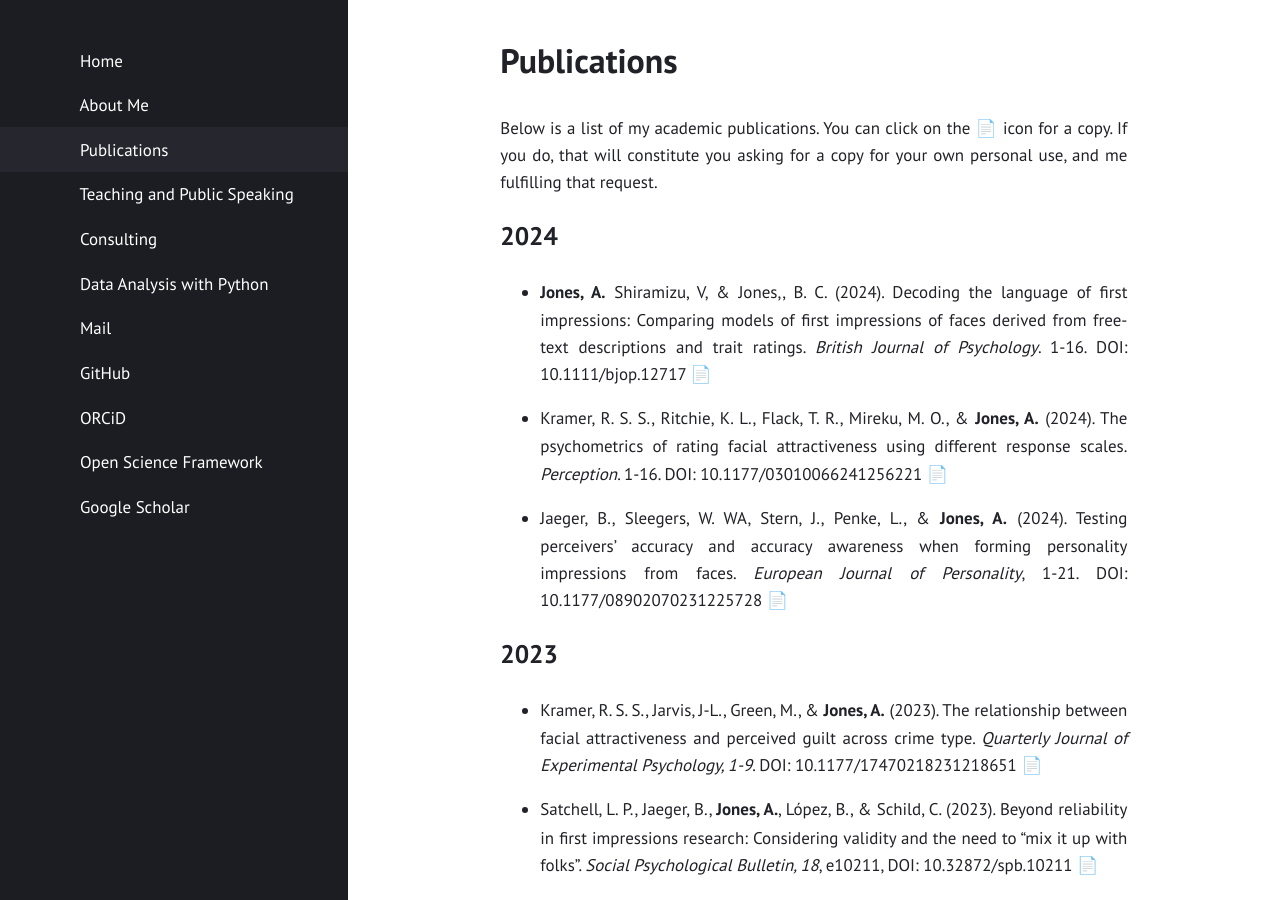
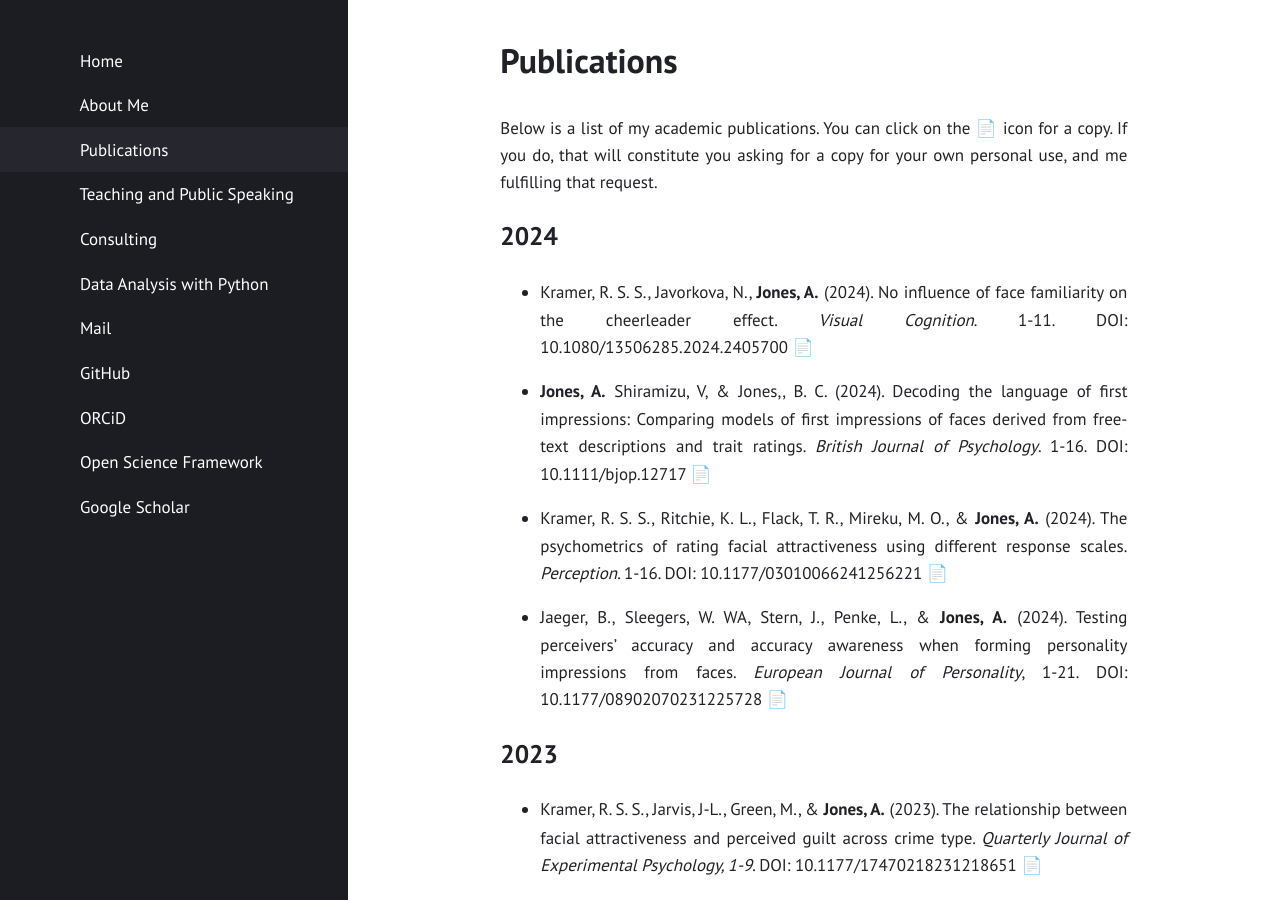
Before and after one commit to alexjonesphd/alexjonesphd.github.io, a Jekyll site: the page built from publications.md, in a window 1280 px wide and 900 px high. Built offline with Jekyll 4.4.1, drawn with Linux system fonts in a browser that asks for light colours.

Commit message:
New paper

```diff
--- a/publications.md
+++ b/publications.md
@@ -8,8 +8,9 @@ Below is a list of my academic publications. You can click on the 📄 icon for
 
 
 ## 2024
+- Kramer, R. S. S., Javorkova, N., **Jones, A.** (2024). No influence of face familiarity on the cheerleader effect. *Visual Cognition*. 1-11. DOI: 10.1080/13506285.2024.2405700 [📄](https://alexjonesphd.github.io/assets/papers/2024/kramerjavorkovajones2024.pdf)
+
 - **Jones, A.** Shiramizu, V, & Jones,, B. C. (2024). Decoding the language of first impressions: Comparing models of first impressions of faces derived from free-text descriptions and trait ratings. *British Journal of Psychology*. 1-16. DOI: 10.1111/bjop.12717  [📄](https://alexjonesphd.github.io/assets/papers/2024/jonesetal2024.pdf)
-
 
 - Kramer, R. S. S., Ritchie, K. L., Flack, T. R., Mireku, M. O., & **Jones, A.** (2024). The psychometrics of rating facial attractiveness using different response scales. *Perception*. 1-16. DOI: 10.1177/03010066241256221  [📄](https://alexjonesphd.github.io/assets/papers/2024/krameretal2024.pdf)
 
```
Also changed, not shown: 4 other files.
